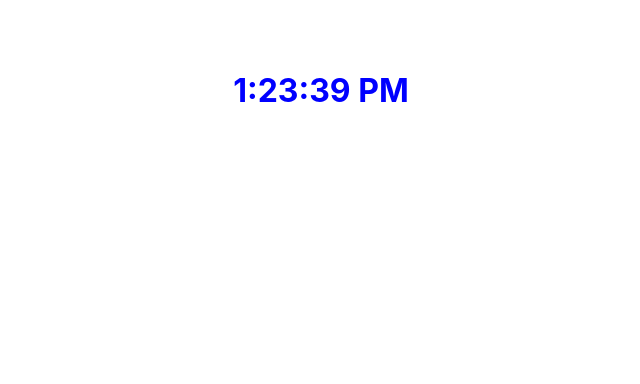
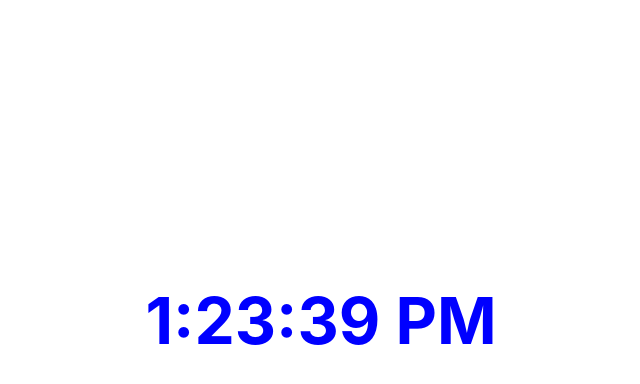
Before and after one commit to Adstrat/react-clock, a React (Create React App) app: page / in a window 1280 px wide. Shown: the top 384 px of the page, without its empty margins (319-959 px from the left). Built offline with nearby package versions, Linux system fonts and the light colour scheme.

Commit message:
clock centralised for all screen sizes

```diff
--- a/src/App.css
+++ b/src/App.css
@@ -1,5 +1,11 @@
+.container {
+  display: flex;
+  align-items: center;
+  justify-content: center;
+  height: 80vh;
+}
+
 .clock {
-  text-align: center;
-  padding-top: 50px;
   color: blue;
+  font-size: 400%;
 }
--- a/src/App.js
+++ b/src/App.js
@@ -16,7 +16,9 @@ export default class App extends React.Component {
 
   render() {
     return (
-      <h1 className="clock">{this.state.date.toLocaleTimeString()}</h1>
+      <div className="container">
+        <h1 className="clock">{this.state.date.toLocaleTimeString()}</h1>
+      </div>
     )
   }
 }
```
